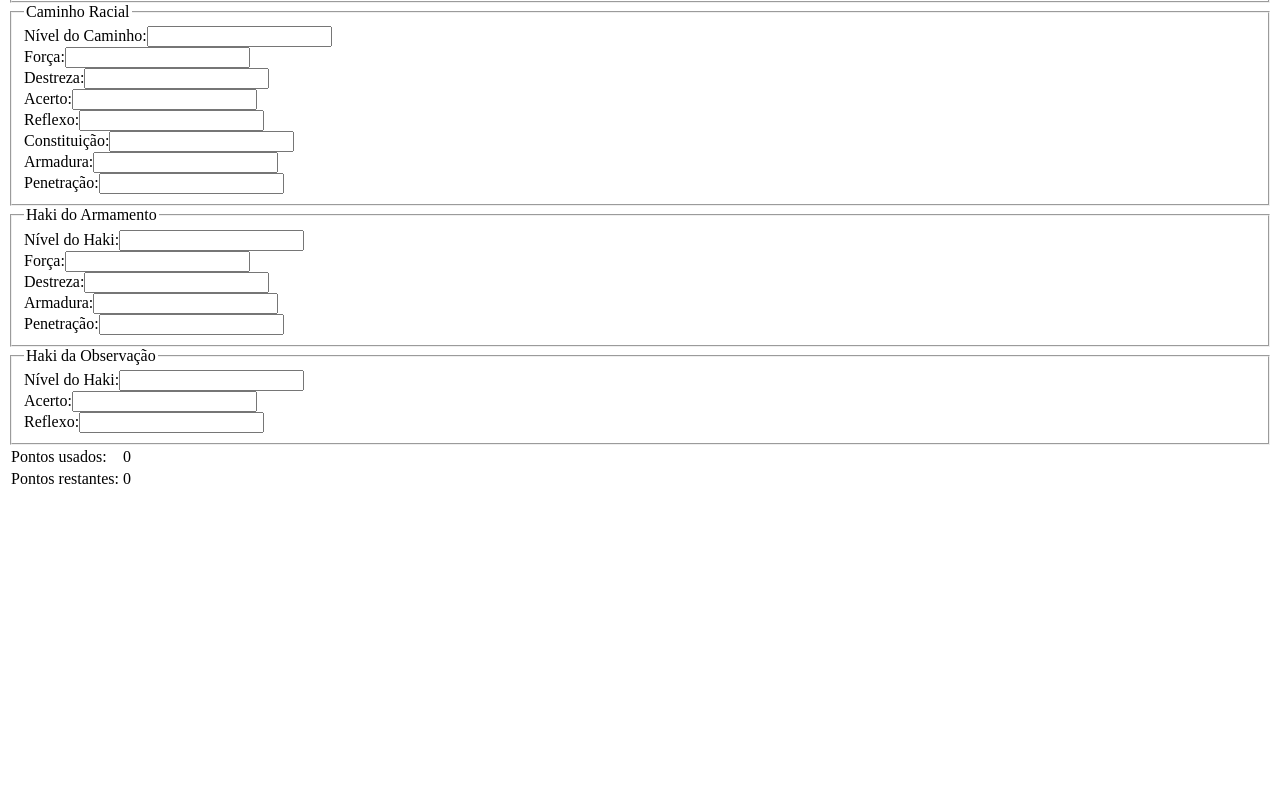
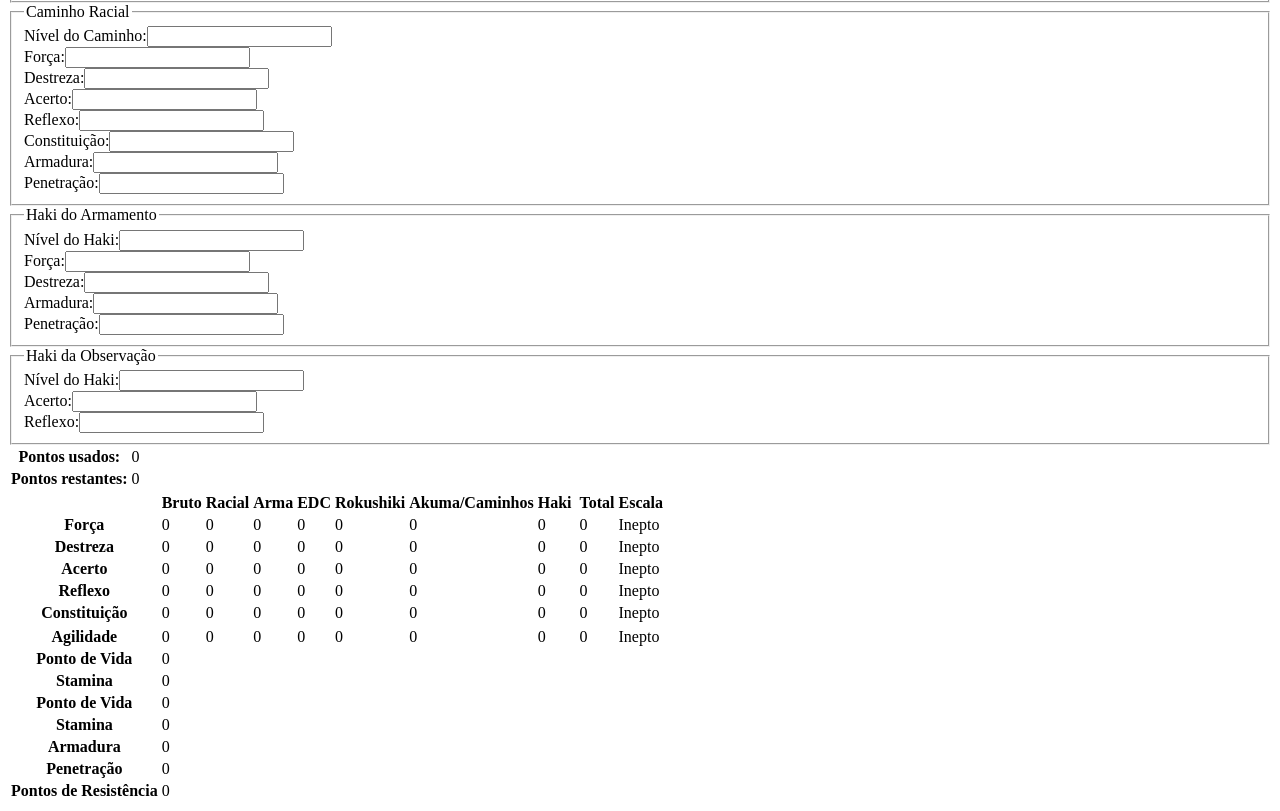
Before and after one commit to felipedomingosps/Calculadora-All-Blue-RPG, a plain HTML site: page index.html in a window 1280 px wide. Shown: the part 1322-2133 px from the top of the page. Before the commit the page ends 1821 px from the top, so only its background shows below. Drawn offline with Linux system fonts and the light colour scheme.

Commit message:
Add all tabbles

```diff
--- a/index.html
+++ b/index.html
@@ -114,19 +114,140 @@
                 <div class="form__element"><label for="hakiObservacao-reflexo" class="element__label">Reflexo:</label><input type="number" name="hakiObservacao-reflexo" id="hakiObservacao-reflexo" class="element__input"></div>
             </fieldset>
         </form>
-        <div class="resultTables">
-            <table>
+        <div class="tables">
+            <table class="table--pontos">
                 <tr>
-                    <td>Pontos usados:</td>
+                    <th>Pontos usados:</th>
                     <td>0</td>
                 </tr>
                 <tr>
-                    <td>Pontos restantes:</td>
+                    <th>Pontos restantes:</th>
                     <td>0</td>
                 </tr>
             </table>
 
-
+            <table class="table--atributos">
+                <tr>
+                    <th></th>
+                    <th>Bruto</th>
+                    <th>Racial</th>
+                    <th>Arma</th>
+                    <th>EDC</th>
+                    <th>Rokushiki</th>
+                    <th>Akuma/Caminhos</th>
+                    <th>Haki</th>
+                    <th></th>
+                    <th>Total</th>
+                    <th>Escala</th>
+                </tr>
+                <tr>
+                    <th>Força</th>
+                    <td>0</td>
+                    <td>0</td>
+                    <td>0</td>
+                    <td>0</td>
+                    <td>0</td>
+                    <td>0</td>
+                    <td>0</td>
+                    <td></td>
+                    <td>0</td>
+                    <td>Inepto</td>
+                </tr>
+                <tr>
+                    <th>Destreza</th>
+                    <td>0</td>
+                    <td>0</td>
+                    <td>0</td>
+                    <td>0</td>
+                    <td>0</td>
+                    <td>0</td>
+                    <td>0</td>
+                    <td></td>
+                    <td>0</td>
+                    <td>Inepto</td>
+                </tr>
+                <tr>
+                    <th>Acerto</th>
+                    <td>0</td>
+                    <td>0</td>
+                    <td>0</td>
+                    <td>0</td>
+                    <td>0</td>
+                    <td>0</td>
+                    <td>0</td>
+                    <td></td>
+                    <td>0</td>
+                    <td>Inepto</td>
+                </tr>
+                <tr>
+                    <th>Reflexo</th>
+                    <td>0</td>
+                    <td>0</td>
+                    <td>0</td>
+                    <td>0</td>
+                    <td>0</td>
+                    <td>0</td>
+                    <td>0</td>
+                    <td></td>
+                    <td>0</td>
+                    <td>Inepto</td>
+                </tr>
+                <tr>
+                    <th>Constituição</th>
+                    <td>0</td>
+                    <td>0</td>
+                    <td>0</td>
+                    <td>0</td>
+                    <td>0</td>
+                    <td>0</td>
+                    <td>0</td>
+                    <td></td>
+                    <td>0</td>
+                    <td>Inepto</td>
+                </tr>
+                <tr></tr>
+                <tr>
+                    <th>Agilidade</th>
+                    <td>0</td>
+                    <td>0</td>
+                    <td>0</td>
+                    <td>0</td>
+                    <td>0</td>
+                    <td>0</td>
+                    <td>0</td>
+                    <td></td>
+                    <td>0</td>
+                    <td>Inepto</td>
+                </tr>
+                <tr>
+                    <th>Ponto de Vida</th>
+                    <td>0</td>
+                </tr>
+                <tr>
+                    <th>Stamina</th>
+                    <td>0</td>
+                </tr>
+                <tr>
+                    <th>Ponto de Vida</th>
+                    <td>0</td>
+                </tr>
+                <tr>
+                    <th>Stamina</th>
+                    <td>0</td>
+                </tr>
+                <tr>
+                    <th>Armadura</th>
+                    <td>0</td>
+                </tr>
+                <tr>
+                    <th>Penetração</th>
+                    <td>0</td>
+                </tr>
+                <tr>
+                    <th>Pontos de Resistência</th>
+                    <td>0</td>
+                </tr>
+            </table>
         </div>
     </main>
     <footer></footer>
```
